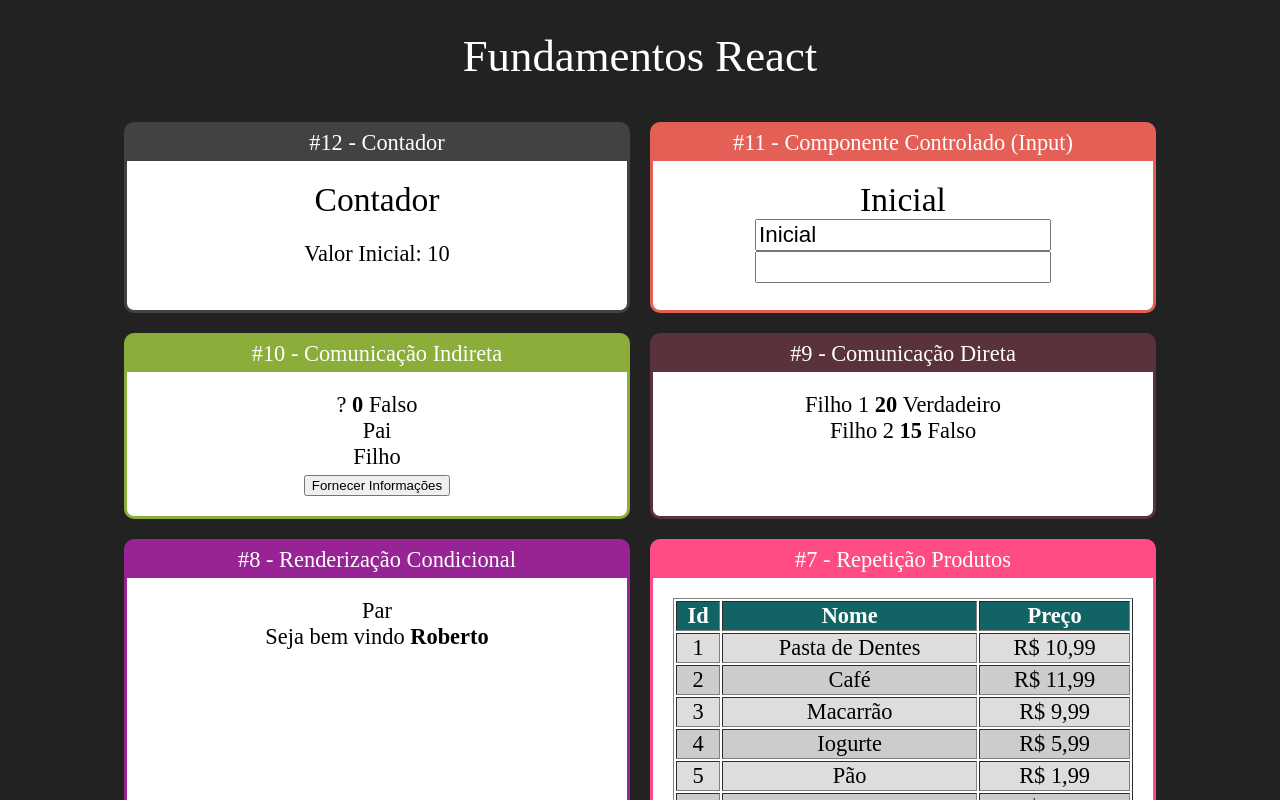
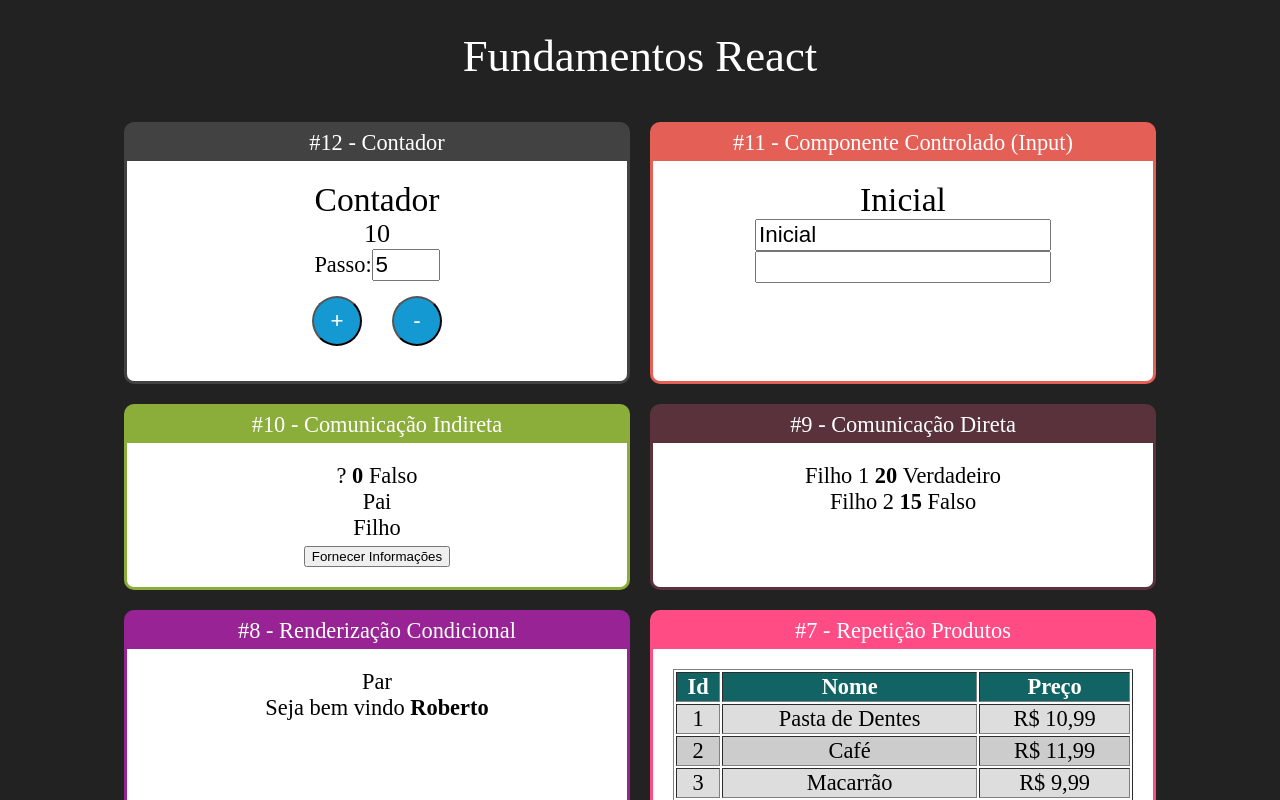
Before and after one commit to betosan83/fundamentos-react, a React (Create React App) app: page / in a window 1280 px wide. Shown: the top 800 px of the page. Built offline with nearby package versions, Linux system fonts and the light colour scheme.

Commit message:
Contador estilizado

```diff
--- /dev/null
+++ b/src/components/contador/Contador.css
@@ -0,0 +1,14 @@
+.Contador input {
+    font-size: 1.4rem;
+    width: 60px;
+}
+
+.Contador button {
+    margin: 15px;
+    height: 50px;
+    width: 50px;
+    border-radius: 50%;
+    background-color: #1499D3;
+    color: #fff;
+    font-size: 1.4rem;
+}
--- a/src/components/contador/Contador.jsx
+++ b/src/components/contador/Contador.jsx
@@ -1,15 +1,44 @@
-import React from 'react'
+import  './Contador.css'
+import React, { Component } from 'react'
 
-export default class Contador extends React.Component {
+export default class Contador extends Component {
 
     state = {
-        numero: this.props.numeroInicial
+        numero: this.props.numeroInicial || 0,
+        passo: this.passoInicial || 5
     }
+
+    inc = () => {
+        this.setState({
+            numero: this.state.numero + this.state.passo
+        });
+    }
+    dec = () => {
+        this.setState({
+            numero: this.state.numero - this.state.passo
+        });
+    }
+
+    setPasso = (e) => {
+        this.setState({
+            passo: +e.target.value
+        })
+    }
+
     render() {
         return (
-            <div>
+            <div className="Contador">
                 <h2>Contador</h2>
-                <p>Valor Inicial: {this.state.numero}</p>
+                <h3>{this.state.numero}</h3>
+                <div>
+                    <label htmlFor="passoInput">Passo:</label>
+                    <input id="passoInput"
+                        type="number"
+                        value={this.state.passo}
+                        onChange={this.setPasso} />
+                </div>
+                <button onClick={this.inc}>+</button>
+                <button onClick={this.dec}>-</button>
             </div>
         )
     }
```
